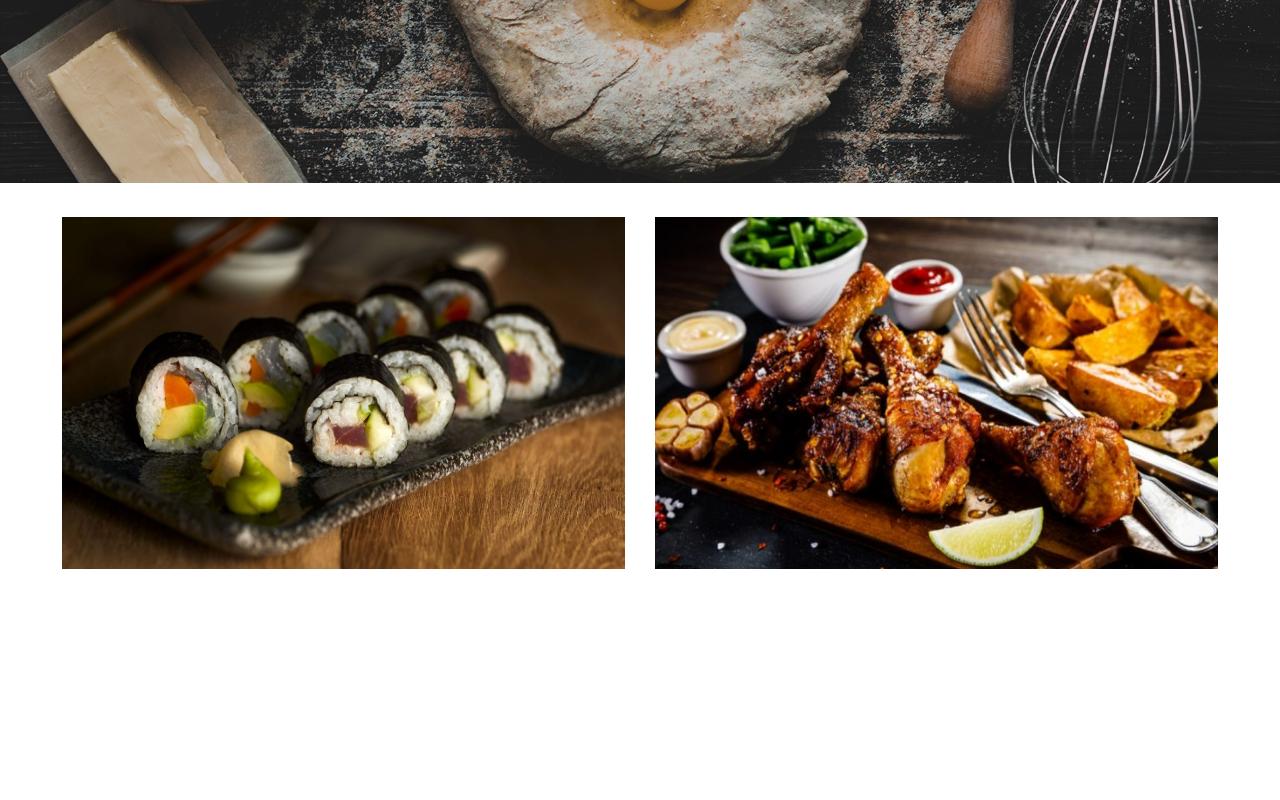
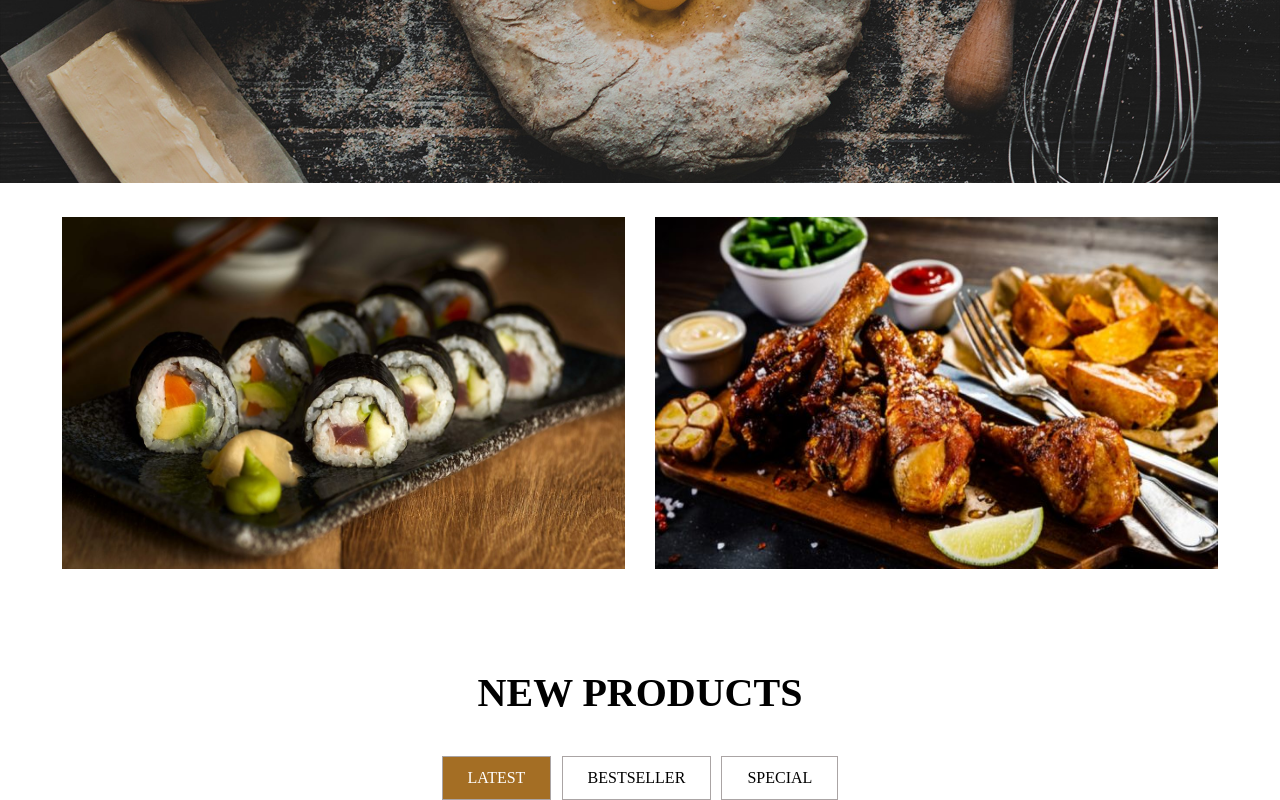
Before and after one commit to jocamo00/GeeksHubsP1-Restaurante, a plain HTML site: page index.html in a window 1280 px wide. Shown: the part 460-1260 px from the top of the page. Before the commit the page ends 1029 px from the top, so only its background shows below. Drawn offline with Linux system fonts and the light colour scheme.

Commit message:
Barra navegación sección productos

```diff
--- a/css/style.css
+++ b/css/style.css
@@ -9,6 +9,10 @@
 .img-responsive {
     max-width: 100%;
     height: auto;
+}
+
+h2 {
+    font-size: 40px;
 }
 
 /***********************/
@@ -36,11 +40,9 @@ body {
 nav > ul {
     width: 50vw;
     display: flex;
-    flex-direction: row;
     justify-content: space-between;
     flex-wrap: wrap;
     margin-right: 30px;
-    flex-grow: 1;
 }
 
 nav ul li:hover {
@@ -52,6 +54,7 @@ nav ul li:hover {
 .slider {
    width: 100;
 }
+
 
 /***** SECTION TIPOS DE COMIDA *****/
 .tiposComida {
@@ -73,3 +76,41 @@ nav ul li:hover {
 .tiposComida img:nth-child(2)  {
     margin-left: 30px;
 }
+/********************/
+
+
+.productos {
+    display: flex;
+    flex-direction: column;
+    align-items: center;
+    margin-top: 100px;
+}
+
+.nav-productos {
+    margin-top: 40px;
+    width: 31vw;
+    display: flex;
+    justify-content: space-between;
+}
+
+.nav-productos ul {
+    width: 31vw;
+    display: flex;
+    justify-content: space-between;
+    flex-wrap: wrap;
+}
+
+.nav-productos ul li {
+    border: 1px solid rgb(170, 164, 164);
+    padding: 12px 25px;
+}
+
+.nav-productos ul li:hover {
+    background-color: rgb(164,110,36);
+    color: rgb(255, 255, 255);
+}
+
+.nav-productos ul li:nth-child(1) {
+    background-color: rgb(164,110,36);
+    color: rgb(255, 255, 255);
+}
--- a/index.html
+++ b/index.html
@@ -45,5 +45,18 @@
     </section>
     <!-- Fin sección tipos de comida -->
 
+    <section class="productos">
+        <h2>NEW PRODUCTS</h2>
+        <div class="nav-productos">
+            <ul>
+                <li><a>LATEST</a></li>
+                <li><a>BESTSELLER</a></li>
+                <li><a>SPECIAL</a></li>
+            </ul>
+        </div>
+
+
+    </section>
+
 </body>
 </html>
```
